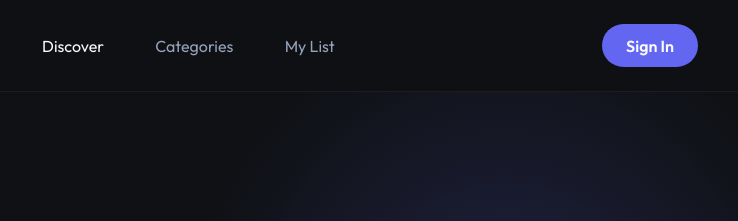
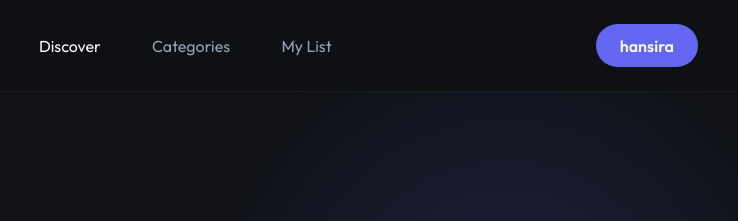
Before and after one commit to than2546tt-tech/cicd-lab, a website: page public/index.html in a window 1280 px wide. Shown: the top 221 px of the page, 518-1256 px from the left. Drawn offline with Linux system fonts and the light colour scheme; no server answers.

Commit message:
edit index.html

```diff
--- a/public/index.html
+++ b/public/index.html
@@ -15,7 +15,7 @@
             <a href="#">Categories</a>
             <a href="#">My List</a>
         </div>
-        <div class="profile-btn">Sign In</div>
+        <div class="profile-btn">hansira</div>
     </nav>
 
     <header class="hero">
```
